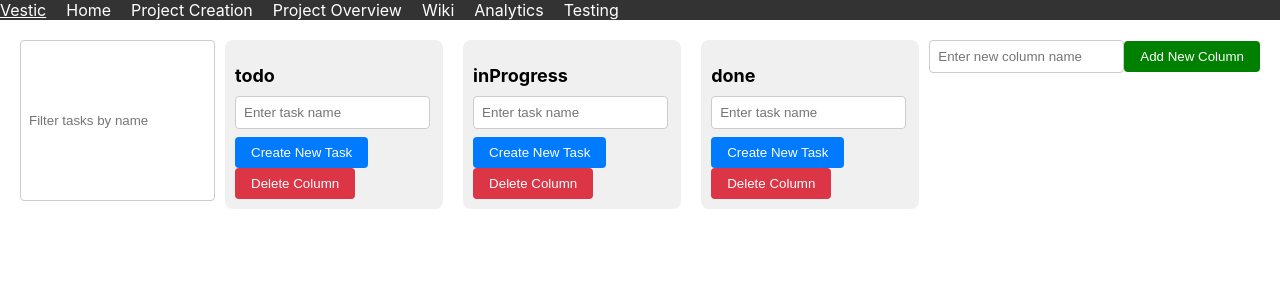
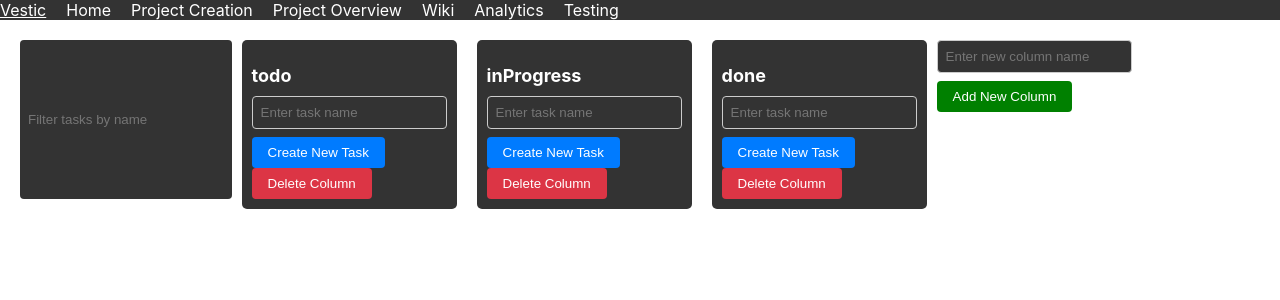
Before and after one commit to Sam772/Vestic, a React (Create React App) app: page /projectoverview in a window 1280 px wide. Shown: the top 300 px of the page. Built offline with nearby package versions, Linux system fonts and the light colour scheme.

Commit message:
css for darker background

```diff
--- a/src/pages/ProjectOverview.css
+++ b/src/pages/ProjectOverview.css
@@ -18,7 +18,7 @@
   }
 
   .task {
-    background-color: #fff;
+    background-color: #333;
     border: 1px solid #ccc;
     border-radius: 4px;
     padding: 8px;
@@ -27,7 +27,7 @@
   }
 
   .task:hover {
-    background-color: #f0f0f0;
+    background-color: #434242;
   }
 
   .task input[type="text"] {
@@ -75,11 +75,13 @@
     background-color: #218838;
   }
 
-.input-field {
+  .input-field {
     margin-bottom: 8px;
     padding: 8px;
     border: 1px solid #ccc;
     border-radius: 4px;
+    background-color: #333;
+    color: white;
   }
 
   .create-task-button {
@@ -117,3 +119,25 @@
   .delete-column-button:hover {
     background-color: #bd2130;
   }
+
+  .column {
+    background-color: #333;
+    color: white;
+    padding: 10px;
+    border-radius: 5px;
+    margin-right: 10px;
+  }
+
+  .column:hover {
+    background-color: #434242;
+  }
+
+  .filter-box {
+    background-color: #333;
+    color: white;
+    padding: 8px;
+    border: none;
+    border-radius: 4px;
+    margin-bottom: 10px;
+    width: 200px;
+  }
--- a/src/pages/ProjectOverview.tsx
+++ b/src/pages/ProjectOverview.tsx
@@ -222,7 +222,7 @@ const KanbanBoard: React.FC = () => {
     <div ref={drop} className="kanban-board">
       <input
         type="text"
-        className="input-field"
+        className="filter-box"
         value={filterText}
         onChange={(e) => setFilterText(e.target.value)}
         placeholder="Filter tasks by name"
@@ -231,7 +231,7 @@ const KanbanBoard: React.FC = () => {
         <div key={columnName} className="column">
           <h2>
             {selectedColumn === columnName ? (
-              <div>
+              <div className="column">
                 <input
                   type="text"
                   className="input-field"
```
